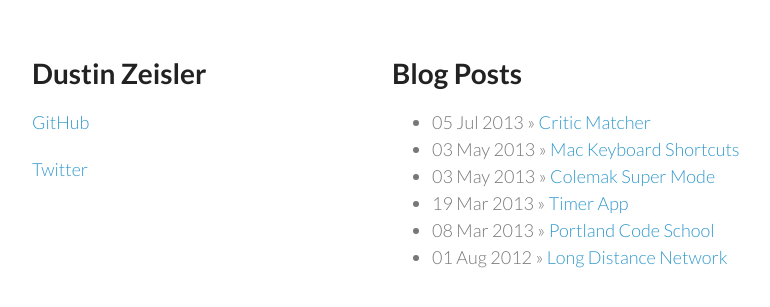
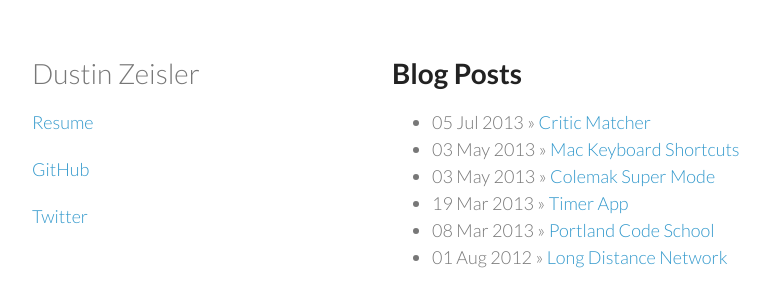
Before and after one commit to zeisler/zeisler.github.io, a Jekyll site: the page built from index.html, in a window 1280 px wide. Shown: the top 307 px of the page, without its empty margins (178-948 px from the left). Built offline with Jekyll 4.4.1, drawn with Linux system fonts in a browser that asks for light colours.

Commit message:
change design

```diff
--- a/_layouts/default.html
+++ b/_layouts/default.html
@@ -15,9 +15,11 @@
   <body>
     <div class="wrapper">
       <header>
-        <h1>{{ site.name }}</h1>
+        <h1>
+        <a href="/" class="title">{{ site.name }}</a>
+          </h1>
 
-
+        <p class="view"><a href="/resume">Resume</a></p>
         <p class="view"><a href="https://github.com/zeisler">GitHub</a></p>
         <p class="view"><a href="https://twiter.com/dustinzeisler">Twitter</a></p>
 
--- a/stylesheets/styles.css
+++ b/stylesheets/styles.css
@@ -5,6 +5,10 @@ body {
   font:18px/1.5 Lato, "Helvetica Neue", Helvetica, Arial, sans-serif;
   color:#777;
   font-weight:300;
+}
+a.title{
+  text-decoration: none;
+  color:#777;
 }
 
 h1, h2, h3, h4, h5, h6 {
```
